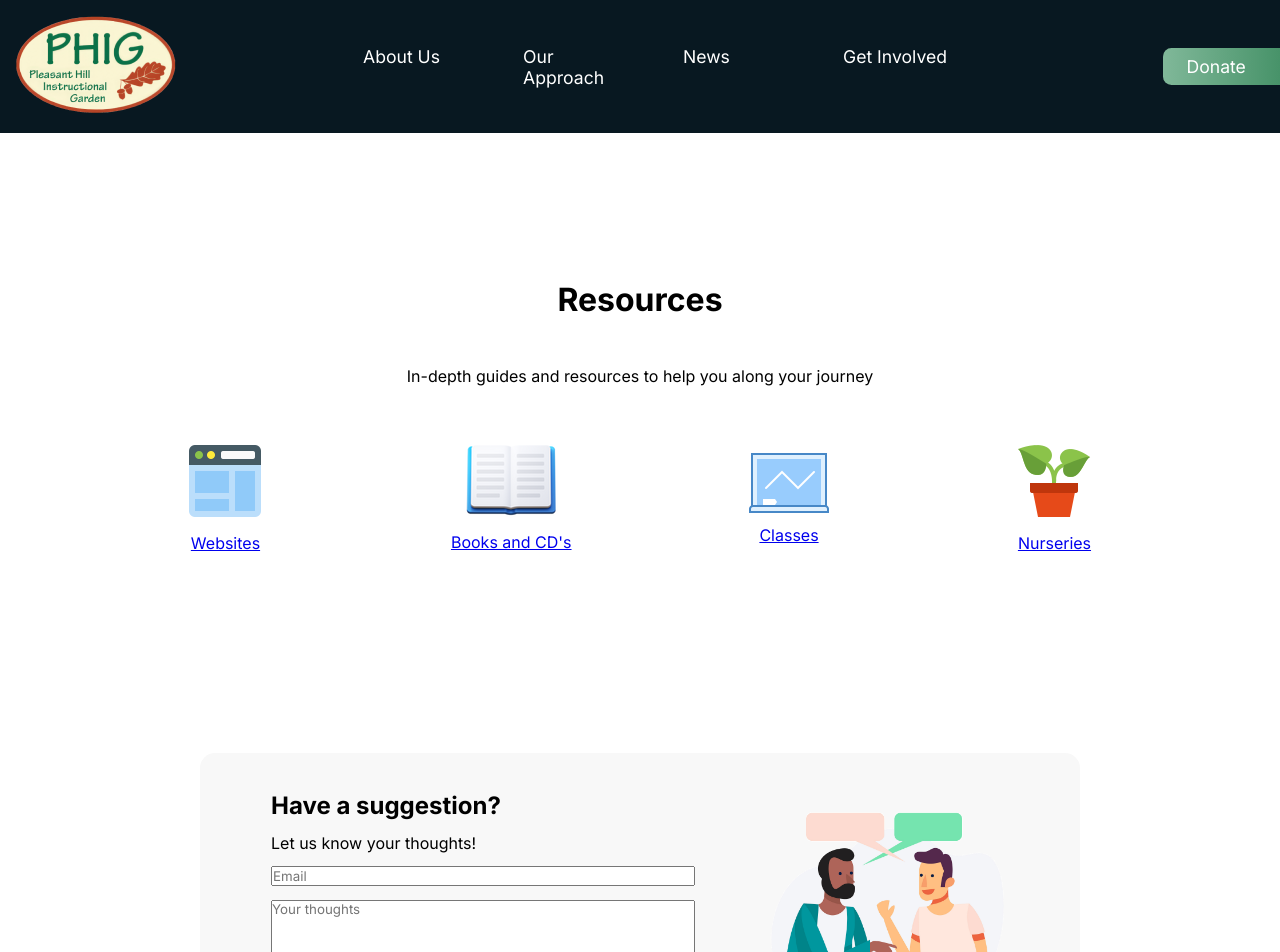
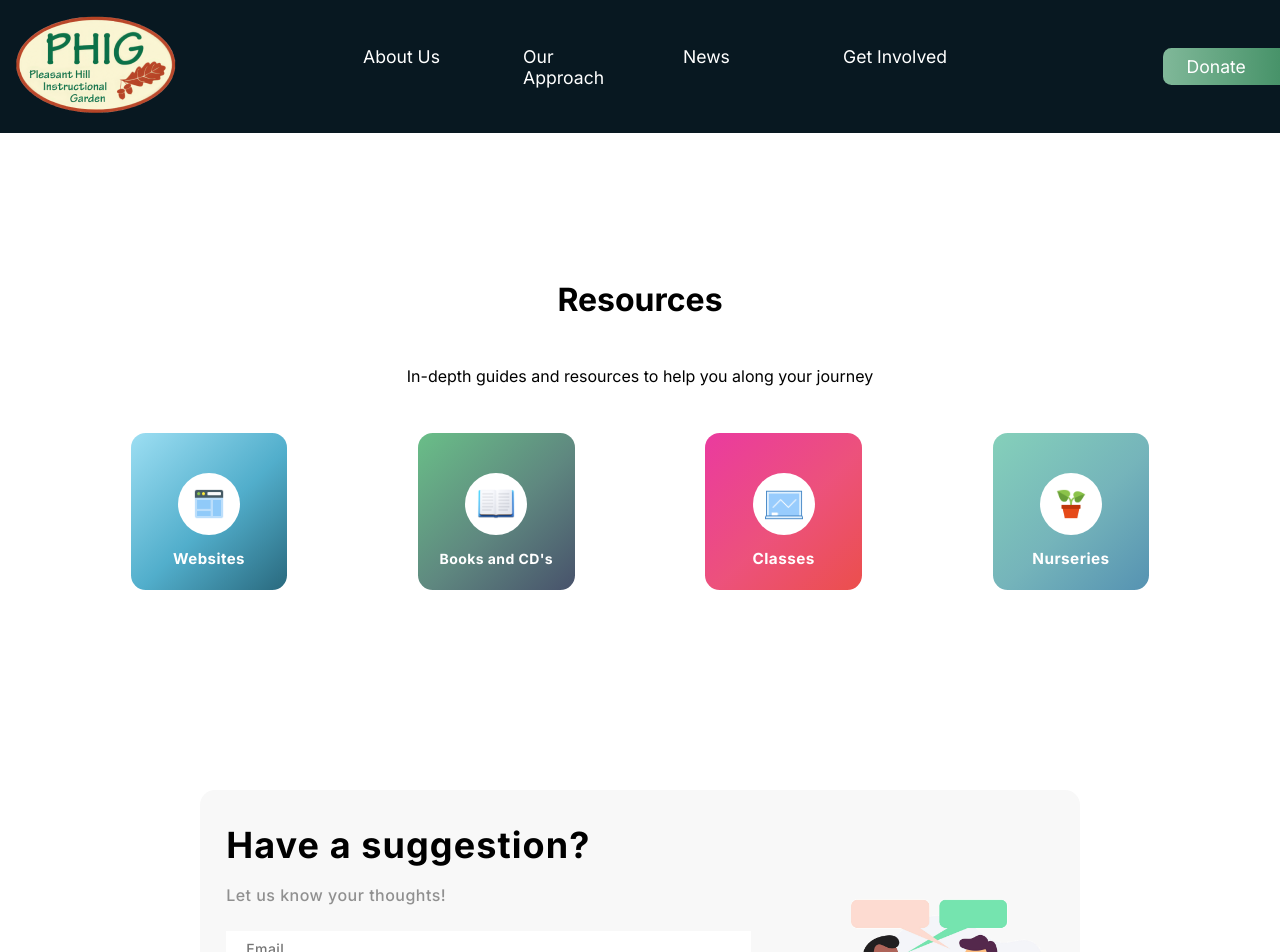
Before and after one commit to ramitaarora/phig-website, a React (Create React App) app: page /resources in a window 1280 px wide. Shown: the top 952 px of the page. Built offline with nearby package versions, Linux system fonts and the light colour scheme; a web font is replaced by a local one.

Commit message:
ResourcesPage

```diff
--- a/src/HujoeStyle.css
+++ b/src/HujoeStyle.css
@@ -0,0 +1,213 @@
+.Resources_Img{
+
+    width: 61.98px;
+    height: 61.98px;
+    margin: 20px;
+    padding: 12px;
+    background-color: white;
+    border-radius: 50%;
+    overflow: visible;
+    /* top: 539.38px;
+    left: 188.35px; */
+}
+
+
+.Website_Resourses{
+
+    padding: 20px;
+    background: linear-gradient(136.71deg, #A7E5F8 -7.42%, rgba(60, 164, 197, 0.89) 53.84%, rgba(19, 80, 100, 0.94) 109.95%);
+    width: 156.67px;
+    height: 156.67px;
+    top: 498px;
+    left: 131px;
+    border-radius: 14.78px;
+
+}
+.Website_Resourses .Web{
+
+    color: white;
+    height: 33.11px;
+    top: 603.83px;
+    left: 138.69px;
+    margin-top: -10px;
+    font-family: Inter;
+    font-size: 15px;
+    font-weight: 600;
+    line-height: 20px;
+    letter-spacing: 0.03em;
+    text-align: center;
+
+}
+
+.Book{
+
+    padding: 20px;
+    background: linear-gradient(136.71deg, #6BC689 -7.42%, rgba(75, 121, 112, 0.89) 53.84%, rgba(55, 59, 93, 0.94) 109.95%);
+    width: 156.67px;
+    height: 156.67px;
+    top: 498px;
+    left: 353.88px;
+    border-radius: 14.78px;
+
+}
+
+.Book .Books{
+
+    color: white;
+    height: 33.11px;
+    top: 603.83px;
+    left: 138.69px;
+    margin-top: -10px;
+    font-family: Inter;
+    font-size: 14px;
+    font-weight: 600;
+    line-height: 20px;
+    letter-spacing: 0.03em;
+    text-align: center;
+
+}
+
+.Classes{
+
+    background: linear-gradient(136.71deg, #EA37A4 -7.42%, rgba(234, 60, 107, 0.89) 53.84%, rgba(234, 67, 54, 0.94) 109.95%);
+    padding: 20px;
+    width: 156.67px;
+    height: 156.67px;
+    top: 498px;
+    left: 353.88px;
+    border-radius: 14.78px;
+
+}
+
+.Classes .Class{
+
+    color: white;
+    height: 33.11px;
+    top: 603.83px;
+    left: 138.69px;
+    margin-top: -10px;
+    font-family: Inter;
+    font-size: 15.3px;
+    font-weight: 600;
+    line-height: 20px;
+    letter-spacing: 0.03em;
+    text-align: center;
+
+}
+.Nurseries{
+
+    background: linear-gradient(136.71deg, #87D4BA -7.42%, rgba(100, 171, 178, 0.89) 53.84%, rgba(68, 132, 171, 0.94) 109.95%);
+    padding: 20px;
+    width: 156.67px;
+    height: 156.67px;
+    top: 498px;
+    left: 353.88px;
+    border-radius: 14.78px;
+
+}
+
+.Nurseries .Nursery{
+
+    color: white;
+    height: 33.11px;
+    top: 603.83px;
+    left: 138.69px;
+    margin-top: -10px;
+    font-family: Inter;
+    font-size: 15.3px;
+    font-weight: 600;
+    line-height: 20px;
+    letter-spacing: 0.03em;
+    text-align: center;
+
+}
+
+/* started editing suggestions component  */
+
+.emailclass{
+
+    border: 1px solid #C6C6C6;
+    background: #FFFFFF;
+    width: 525px;
+    height: 35px;
+    top: 1191px;
+    left: 72px;
+    border: 1px;
+    font-family: Inter;
+    font-size: 14px;
+    font-weight: 500;
+    line-height: 34px;
+    letter-spacing: 0.03em;
+    padding: 10px;
+    padding-left: 20px;
+    text-align: left;
+
+}
+
+.suggestclass{
+
+    width: 558.63px;
+    height: 56.06px;
+    top: 1050px;
+    left: -24px;
+    font-family: Inter;
+    font-size: 36px;
+    font-weight: 800;
+    line-height: 34px;
+    letter-spacing: 0.03em;
+    text-align: left;
+
+}
+
+.thoughtclass{
+
+    width: 339px;
+    height: 39px;
+    top: 1099px;
+    left: 72px;
+    font-family: Inter;
+    font-size: 16px;
+    font-weight: 500;
+    line-height: 34px;
+    letter-spacing: 0.03em;
+    text-align: left;
+    color: #909090;
+    margin-top: -20px;
+
+}
+
+.textareaclass{
+
+    margin-top: 10px;
+    width: 525px;
+    height: 108px;
+    top: 1254px;
+    left: 72px;
+    border: 1px ;
+    background: #FFFFFF;
+    font-family: Inter;
+    font-size: 14px;
+    font-weight: 500;
+    line-height: 34px;
+    letter-spacing: 0.03em;
+    padding: 10px;
+    padding-left: 20px;
+    text-align: left;
+
+}
+
+.submitclass{
+
+    width: 75px;
+    height: 40px;
+    border: 1px ;
+    /* background: linear-gradient(136.71deg, #6BC689 -7.42%, rgba(75, 121, 112, 0.89) 53.84%, rgba(12, 83, 19, 0.94) 109.95%); */
+    font-family: Inter;
+    font-size: 14px;
+    font-weight: 500;
+    line-height: 34px;
+    letter-spacing: 0.03em;
+    text-align: center;
+    border-radius: 8%;
+
+}
--- a/src/components/Suggestions.jsx
+++ b/src/components/Suggestions.jsx
@@ -2,14 +2,14 @@ import { css } from '@emotion/css';
 
 export default function Suggestions() {
     return (
-        <div id="suggestions" className={css`margin: 200px; height: 300px; background-color: #F8F8F8; border-radius: 15px; display: flex; justify-content: space-evenly; align-items: center;`}>
+        <div id="suggestions" className={css`margin: 200px; height: 400px; background-color: #F8F8F8; border-radius: 15px; display: flex; justify-content: space-evenly; align-items: center;`}>
 
-            <form id="suggestions-form" className={css`height: 250px; display: flex; flex-direction: column; justify-content: space-evenly;`}>
-                <h2>Have a suggestion?</h2>
-                <p>Let us know your thoughts!</p>
-                <input type="email" placeholder="Email" />
-                <textarea placeholder="Your thoughts" cols="50" rows="5" />
-                <input type="submit" />
+            <form id="suggestions-form" className={css`height: 350px; display: flex; flex-direction: column; justify-content: space-evenly;`}>
+                <h2 className='suggestclass'>Have a suggestion?</h2>
+                <p className='thoughtclass'>Let us know your thoughts!</p>
+                <input type="email" placeholder="Email" className='emailclass'/>
+                <textarea placeholder="Your thoughts" cols="50" rows="5" className='textareaclass'/>
+                <input type="submit" className='submitclass'/>
             </form>
 
             <div className={css`height: 200px;`}>
--- a/src/pages/ResourcesPage.jsx
+++ b/src/pages/ResourcesPage.jsx
@@ -12,31 +12,31 @@ export default function ResourcesPage() {
 
             <div id="resources" className={css`display:flex; flex-wrap: wrap; justify-content: space-evenly; align-items: center; text-align: center;`}>
 
-                <Link to='/resources/websites'>
-                    <div id="resource-button">
-                        <img src="/images/resources/website.png" alt="websites" />
-                        <p>Websites</p>
+                <Link to='/resources/websites' className={css`text-decoration: none; color: inherit;`}>
+                    <div id="resource-button" className = "Website_Resourses">
+                        <img className = "Resources_Img" src="/images/resources/website.png" alt="websites" />
+                        <p className = "Web" >Websites</p>
                     </div>
                 </Link>
 
-                <Link>
-                    <div id="resource-button">
-                        <img src="/images/resources/book.png" alt="books-cds" />
-                        <p>Books and CD's</p>
+                <Link className={css`text-decoration: none; color: inherit;`}>
+                    <div id="resource-button" className="Book">
+                        <img className = "Resources_Img" src="/images/resources/book.png" alt="books-cds" />
+                        <p className = "Books">Books and CD's</p>
                     </div>
                 </Link>
 
-                <Link>
-                    <div id="resource-button">
-                        <img src="/images/resources/class.png" alt="classes" />
-                        <p>Classes</p>
+                <Link className={css`text-decoration: none; color: inherit;`}>
+                    <div id="resource-button" className = "Classes">
+                        <img className = "Resources_Img" src="/images/resources/class.png" alt="classes" />
+                        <p className = "Class">Classes</p>
                     </div>
                 </Link>
 
-                <Link>
-                    <div id="resource-button">
-                        <img src="/images/resources/plant.png" alt="nurseries" />
-                        <p>Nurseries</p>
+                <Link className={css`text-decoration: none; color: inherit;`}>
+                    <div id="resource-button" className = "Nurseries">
+                        <img className = "Resources_Img" src="/images/resources/plant.png" alt="nurseries" />
+                        <p className = "Nursery">Nurseries</p>
                     </div>
                 </Link>
 
```
